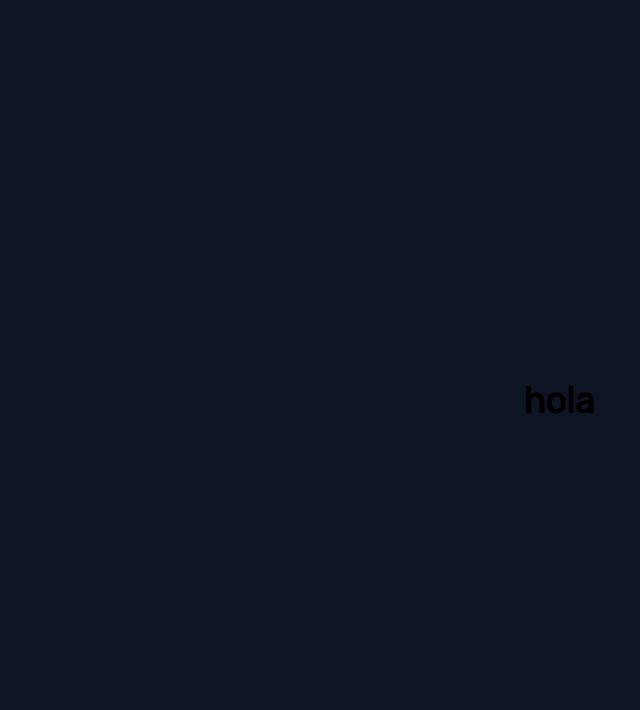
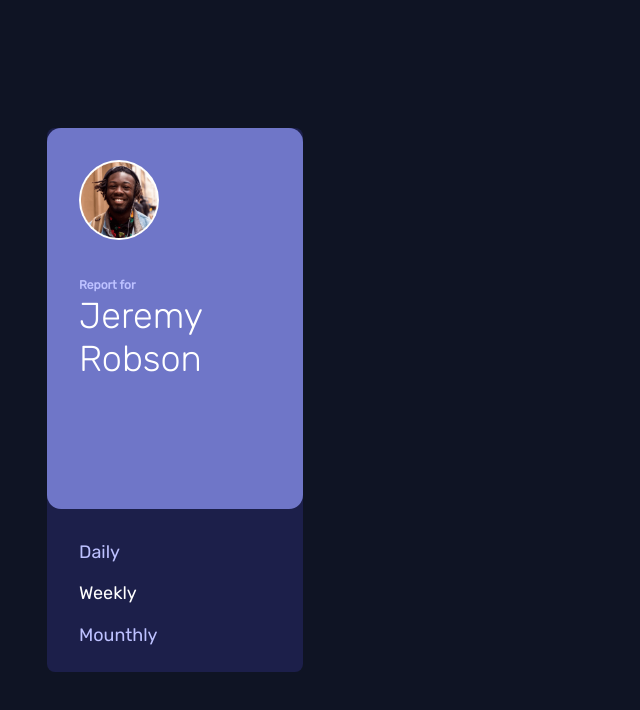
Before and after one commit to robertogl23/time-tracking-dashboard, a React (Vite) app: page / in a window 1280 px wide. Shown: the top 710 px of the page, without its empty margins (81-721 px from the left). Built offline with nearby package versions, Linux system fonts and the light colour scheme.

Commit message:
refactorizando 1

```diff
--- a/src/App.tsx
+++ b/src/App.tsx
@@ -1,9 +1,5 @@
-const App = () => {
-    return (
-        <div>
-            <h1>hola</h1>
-        </div>
-    )
-}
+import DashBoard from "./features/dashboard"
+
+const App = () => <DashBoard/>
 
 export default App
--- /dev/null
+++ b/src/features/dashboard/index.tsx
@@ -0,0 +1,20 @@
+import UserProfile from './components/UserProfile';
+import styles from './css/dashboard.module.css';
+
+
+const DashBoard = () => {
+    return (
+        <section className={styles.dashboard}>
+            <div className={styles.dashboard_layout}>
+                <section className={styles.userDetails}>
+                    <UserProfile/>
+                </section>
+                <section className={styles.timeTracking}>
+
+                </section>
+            </div>
+        </section>
+    )
+}
+
+export default DashBoard
```
